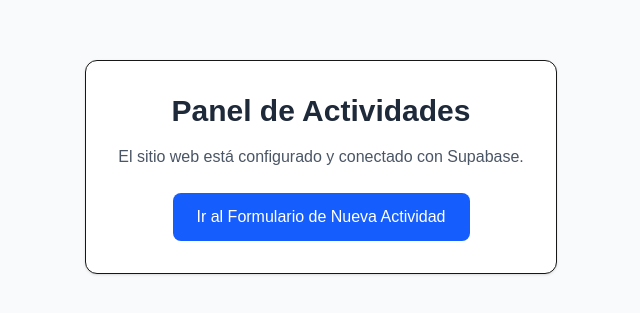
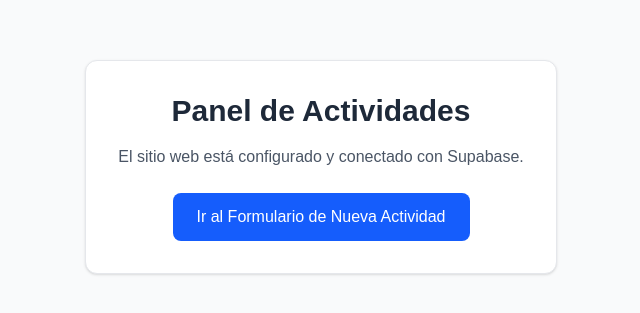
Before and after one commit to webastur2026/mi-web-actividades, a Next.js app: page / in a window 1280 px wide. Shown: the part 233-546 px from the top of the page, without its empty margins (319-959 px from the left). Built offline with nearby package versions, Linux system fonts and the light colour scheme.

Commit message:
Corregido enlace a formulario con etiqueta a

```diff
--- a/app/page.tsx
+++ b/app/page.tsx
@@ -1,21 +1,19 @@
-import Link from 'next/link';
-
 export default function Home() {
   return (
     <main className="min-h-screen p-8 bg-gray-50 flex flex-col items-center justify-center">
-      <div className="text-center max-w-lg bg-white p-8 rounded-xl shadow-sm border">
+      <div className="text-center max-w-lg bg-white p-8 rounded-xl shadow-sm border border-gray-200">
         <h1 className="text-3xl font-bold text-gray-800 mb-4">
           Panel de Actividades
         </h1>
         <p className="text-gray-600 mb-6">
           El sitio web está configurado y conectado con Supabase.
         </p>
-        <Link
+        <a
           href="/admin/nueva-actividad"
-          className="inline-block bg-blue-600 hover:bg-blue-700 text-white font-medium px-6 py-3 rounded-lg transition-colors"
+          className="inline-block bg-blue-600 hover:bg-blue-700 text-white font-medium px-6 py-3 rounded-lg transition-colors cursor-pointer"
         >
           Ir al Formulario de Nueva Actividad
-        </Link>
+        </a>
       </div>
     </main>
   );
```
